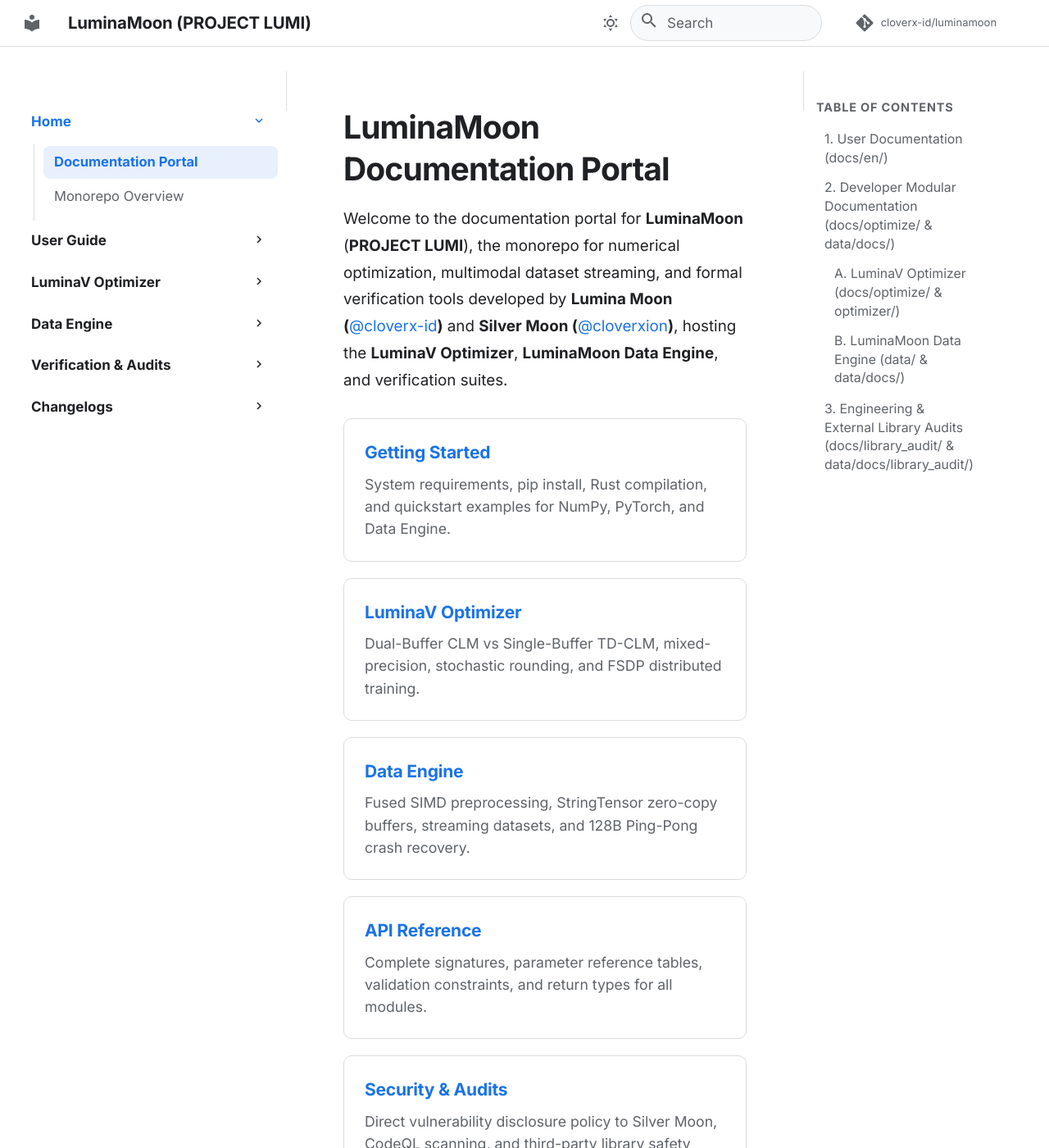
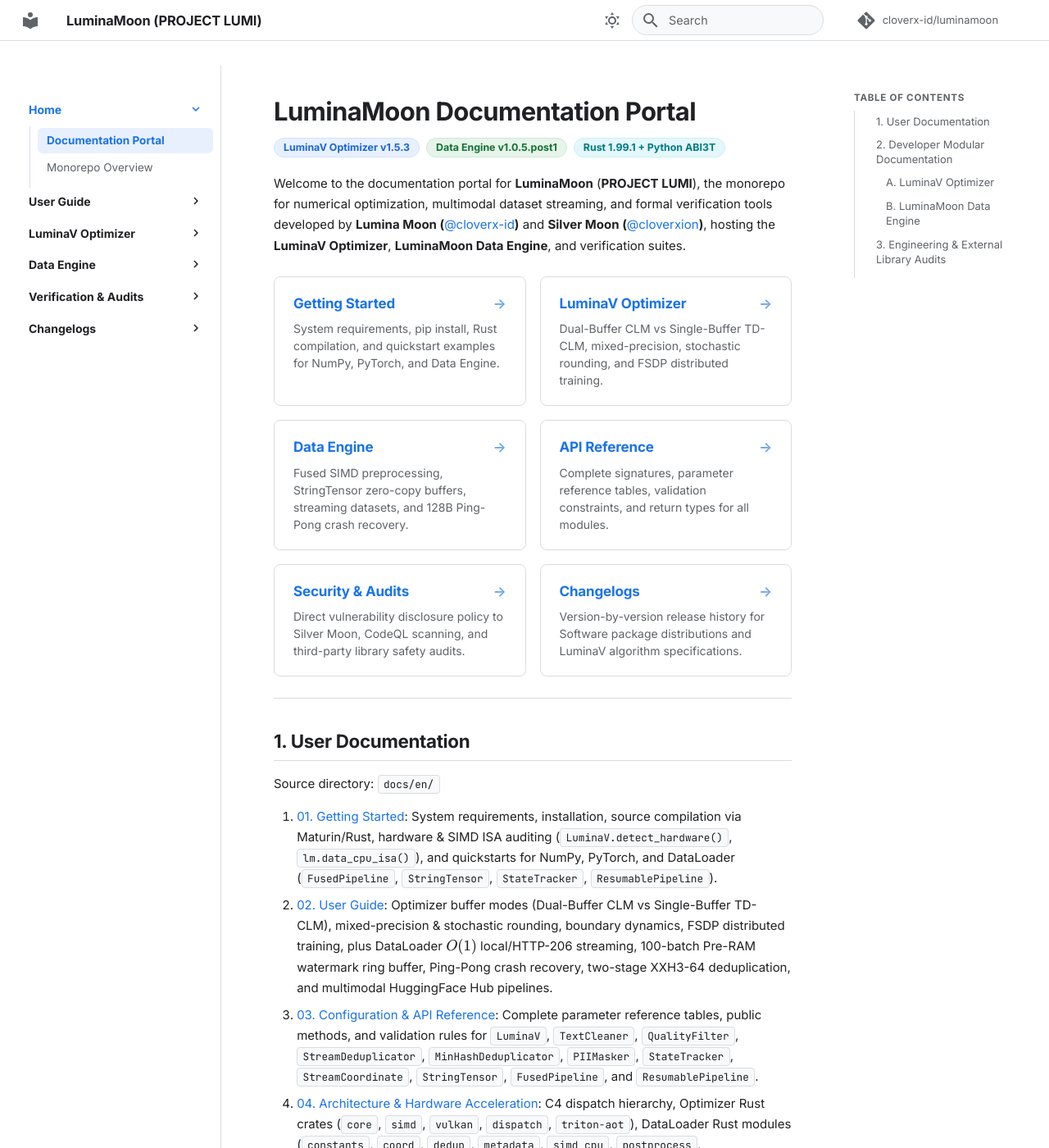
Before and after one commit to cloverx-id/luminamoon, an MkDocs documentation site: the page built from docs/README.md, in a window 1280 px wide and 1400 px high. Shown: the whole window at 82% size. Built offline with MkDocs 1.6.1 and Material for MkDocs 9.7.7, drawn with Linux system fonts in a browser that asks for light colours; comment, search, counter and statistics services are not loaded; some of the changed text lies outside the part shown.

Commit message:
style(docs): calibrate typography scale and enhance documentation portal UI/UX

```diff
--- a/docs/README.md
+++ b/docs/README.md
@@ -1,4 +1,10 @@
 # LuminaMoon Documentation Portal
+
+<div class="portal-badges">
+  <span class="pill-badge">LuminaV Optimizer v1.5.3</span>
+  <span class="pill-badge pill-badge-green">Data Engine v1.0.5.post1</span>
+  <span class="pill-badge pill-badge-cyan">Rust 1.99.1 + Python ABI3T</span>
+</div>
 
 Welcome to the documentation portal for **LuminaMoon** (**PROJECT LUMI**), the monorepo for numerical optimization, multimodal dataset streaming, and formal verification tools developed by **Lumina Moon ([@cloverx-id](https://github.com/cloverx-id))** and **Silver Moon ([@cloverxion](https://github.com/cloverxion))**, hosting the **LuminaV Optimizer**, **LuminaMoon Data Engine**, and verification suites.
 
@@ -31,7 +37,9 @@
 
 ---
 
-## 1. User Documentation (`docs/en/`)
+## 1. User Documentation
+
+Source directory: `docs/en/`
 
 1. **[01. Getting Started](en/01_getting_started.md)**: System requirements, installation, source compilation via Maturin/Rust, hardware & SIMD ISA auditing (`LuminaV.detect_hardware()`, `lm.data_cpu_isa()`), and quickstarts for NumPy, PyTorch, and DataLoader (`FusedPipeline`, `StringTensor`, `StateTracker`, `ResumablePipeline`).
 2. **[02. User Guide](en/02_user_guide.md)**: Optimizer buffer modes (Dual-Buffer CLM vs Single-Buffer TD-CLM), mixed-precision & stochastic rounding, boundary dynamics, FSDP distributed training, plus DataLoader $O(1)$ local/HTTP-206 streaming, 100-batch Pre-RAM watermark ring buffer, Ping-Pong crash recovery, two-stage XXH3-64 deduplication, and multimodal HuggingFace Hub pipelines.
@@ -40,11 +48,13 @@
 
 ---
 
-## 2. Developer Modular Documentation (`docs/optimize/` & `data/docs/`)
+## 2. Developer Modular Documentation
 
-Deep technical documentation for systems engineers, kernel writers, and library developers:
+Deep technical documentation for systems engineers, kernel writers, and library developers (`docs/optimize/` & `data/docs/`):
 
-### A. LuminaV Optimizer (`docs/optimize/` & `optimizer/`)
+### A. LuminaV Optimizer
+Source directories: `docs/optimize/` & `optimizer/`
+
 - **[LuminaV Optimizer Overview & User Guide (`optimizer/README.md`)](optimize/standalone_guide.md)**
 - **[Developer Optimizer Index (`docs/optimize/README.md`)](optimize/README.md)**
 - **[01. Core & Math](optimize/core/README.md)**: CLM, TD-CLM temporal difference, PRNG stochastic rounding, and bias correction.
@@ -55,7 +65,9 @@
 - **[06. Python FFI & PyO3 Bridge](optimize/python_ffi/README.md)**: PyO3 GIL release (`py.detach()`), anti-aliasing safety, and NumPy buffer protocols.
 - **[07. Python Runtime & GPU Mixin](optimize/python_runtime/README.md)**: `LuminaV` class, `constants.py`, Triton JIT kernels, FSDP synchronization, and state checkpointing.
 
-### B. LuminaMoon Data Engine (`data/` & `data/docs/`)
+### B. LuminaMoon Data Engine
+Source directories: `data/` & `data/docs/`
+
 - **[LuminaMoon Data Engine Overview & User Guide (`data/README.md`)](dataloader/standalone_guide.md)**
 - **[Data Engine Standalone Portal (`data/docs/README.md`)](dataloader/README.md)**
 - **[Developer Data Engine Index (`data/docs/README.md`)](dataloader/README.md)**
@@ -69,7 +81,9 @@
 
 ---
 
-## 3. Engineering & External Library Audits (`docs/library_audit/` & `data/docs/library_audit/`)
+## 3. Engineering & External Library Audits
+
+Source directories: `docs/library_audit/` & `data/docs/library_audit/`
 
 - **[Optimizer Library Audit Suite (`docs/library_audit/`)](library_audit/README.md)**: Technical verification and ABI compliance audits for Rust 1.99.1 toolchain, PyO3/Maturin, PyTorch 2.14.1, Triton JIT 3.8.0, CUDA/ROCm, and Vulkan Ash compute pipeline.
 - **[Data Engine Standalone Library Audit Suite (`data/docs/library_audit/`)](library_audit/README.md)**: Technical verification and codebase adaptations for Rust 1.99.1 / Edition 2024, `pyo3 0.30.1` (`abi3t`), Apache Arrow/Parquet/IPC `60.0.0`, `rayon 1.12.0`, `xxhash-rust 0.8.19` (`xxh3`), `crc32fast 1.5.2`, `hashbrown 0.17.1`, `parking_lot 0.12.5`, `serde 1.0.229`, and HuggingFace Hub API protocols.
--- a/docs/stylesheets/extra.css
+++ b/docs/stylesheets/extra.css
@@ -33,7 +33,7 @@
   --g-active-pill-fg: #1a73e8;
   --g-border-color: #dadce0;
   --g-header-bg: rgba(255, 255, 255, 0.96);
-  --g-card-hover-shadow: 0 4px 16px rgba(60, 64, 67, 0.12);
+  --g-card-hover-shadow: 0 4px 14px rgba(60, 64, 67, 0.1);
 
   --g-badge-blue-bg: #e8f0fe;
   --g-badge-blue-fg: #1967d2;
@@ -78,7 +78,7 @@
   --g-active-pill-fg: #8ab4f8;
   --g-border-color: #3c4043;
   --g-header-bg: rgba(19, 19, 20, 0.96);
-  --g-card-hover-shadow: 0 6px 20px rgba(0, 0, 0, 0.35);
+  --g-card-hover-shadow: 0 6px 18px rgba(0, 0, 0, 0.32);
 
   --g-badge-blue-bg: rgba(138, 180, 248, 0.15);
   --g-badge-blue-fg: #8ab4f8;
@@ -111,15 +111,18 @@
 
 @media screen and (min-width: 76.25em) {
   .md-sidebar--primary {
-    width: 17.5rem;
+    width: 13.5rem;
+    min-height: calc(100vh - 2.4rem);
+    border-right: 1px solid var(--g-border-color);
+    background-color: var(--md-default-bg-color);
   }
 
   .md-sidebar--primary .md-sidebar__inner {
-    padding: 0.6rem 0.5rem 2rem 0.6rem;
+    padding: 0.5rem 0.45rem 2rem 0.55rem;
   }
 
   .md-sidebar--secondary {
-    width: 15rem;
+    width: 12.5rem;
   }
 }
 
@@ -166,12 +169,12 @@
 }
 
 .md-header__inner {
-  padding: 0 0.75rem;
+  padding: 0 0.65rem;
 }
 
 .md-header__title {
   font-weight: 600;
-  font-size: 1.02rem;
+  font-size: 0.82rem;
   letter-spacing: -0.01em;
   color: var(--md-default-fg-color) !important;
 }
@@ -189,8 +192,8 @@
 .md-search__form {
   background-color: var(--g-surface-secondary) !important;
   border: 1px solid var(--g-border-color);
-  border-radius: 24px !important;
-  height: 2.2rem;
+  border-radius: 20px !important;
+  height: 1.85rem;
   transition: border-color 0.2s ease, box-shadow 0.2s ease;
 }
 
@@ -200,7 +203,7 @@
 
 .md-search__input {
   color: var(--md-default-fg-color) !important;
-  font-size: 0.85rem;
+  font-size: 0.72rem;
 }
 
 .md-search__input::placeholder,
@@ -208,18 +211,9 @@
   color: var(--md-default-fg-color--light) !important;
 }
 
-.md-sidebar--primary {
-  border-right: 1px solid var(--g-border-color);
-  background-color: var(--md-default-bg-color);
-}
-
-.md-sidebar--secondary {
-  border-left: 1px solid var(--g-border-color);
-}
-
 .md-nav {
-  font-size: 0.84rem;
-  line-height: 1.45;
+  font-size: 0.68rem;
+  line-height: 1.4;
 }
 
 .md-nav--primary > .md-nav__title {
@@ -232,13 +226,13 @@
 }
 
 .md-nav--primary > .md-nav__list > .md-nav__item--nested > .md-nav__link {
-  font-size: 0.85rem;
+  font-size: 0.7rem;
   font-weight: 600;
   color: var(--md-default-fg-color) !important;
   background-color: transparent !important;
-  padding: 0.5rem 0.7rem;
-  margin: 0.15rem 0;
-  border-radius: 8px;
+  padding: 0.38rem 0.6rem;
+  margin: 0.1rem 0;
+  border-radius: 6px;
   cursor: pointer;
   transition: background-color 0.15s ease, color 0.15s ease;
 }
@@ -253,20 +247,20 @@
 }
 
 .md-nav--primary .md-nav[data-md-level="1"] > .md-nav__list {
-  margin-left: 0.85rem;
-  padding-left: 0.55rem;
+  margin-left: 0.65rem;
+  padding-left: 0.45rem;
   border-left: 1px solid var(--g-border-color);
-  margin-top: 0.1rem;
-  margin-bottom: 0.35rem;
+  margin-top: 0.08rem;
+  margin-bottom: 0.25rem;
 }
 
 .md-nav--primary .md-nav[data-md-level="1"] a.md-nav__link {
-  font-size: 0.825rem;
+  font-size: 0.675rem;
   font-weight: 400;
   color: var(--md-default-fg-color--light);
-  padding: 0.4rem 0.65rem;
-  margin: 0.1rem 0;
-  border-radius: 8px;
+  padding: 0.32rem 0.55rem;
+  margin: 0.06rem 0;
+  border-radius: 6px;
   transition: background-color 0.15s ease, color 0.15s ease;
 }
 
@@ -282,22 +276,42 @@
 }
 
 .md-sidebar--secondary .md-nav__title {
-  font-size: 0.72rem;
+  font-size: 0.58rem;
   font-weight: 700;
   text-transform: uppercase;
   letter-spacing: 0.06em;
   color: var(--md-default-fg-color--light);
   background: transparent !important;
   box-shadow: none !important;
-  padding: 0.5rem 0.75rem;
+  padding: 0.35rem 0.6rem;
+}
+
+.md-nav--secondary > .md-nav__list {
+  border-left: 1px solid var(--g-border-color);
+  margin-left: 0.6rem;
+  padding-left: 0;
+}
+
+.md-nav--secondary .md-nav,
+.md-nav--secondary .md-nav .md-nav__list,
+.md-nav--secondary .md-nav__item {
+  margin-left: 0;
+  padding-left: 0;
 }
 
 .md-sidebar--secondary .md-nav__link {
-  border-radius: 6px;
-  margin: 0.06rem 0;
-  padding: 0.3rem 0.65rem;
-  font-size: 0.79rem;
+  border-radius: 0 5px 5px 0;
+  margin: 0.04rem 0 0.04rem -1px;
+  padding: 0.24rem 0.5rem 0.24rem 0.65rem;
+  border-left: 2px solid transparent;
+  font-size: 0.65rem;
+  line-height: 1.38;
   color: var(--md-default-fg-color--light);
+  transition: color 0.15s ease, background-color 0.15s ease, border-color 0.15s ease;
+}
+
+.md-nav--secondary .md-nav .md-nav__link {
+  padding-left: 1.25rem;
 }
 
 .md-sidebar--secondary .md-nav__link:hover {
@@ -308,43 +322,71 @@
 .md-sidebar--secondary .md-nav__link--active {
   color: var(--g-active-pill-fg) !important;
   font-weight: 600;
-  background-color: transparent !important;
+  border-left-color: var(--md-primary-fg-color) !important;
+  background-color: var(--g-active-pill-bg) !important;
+}
+
+.md-path {
+  margin-bottom: 0.35rem;
+  padding: 0;
+}
+
+.md-path__list {
+  font-size: 0.65rem;
+  color: var(--md-default-fg-color--light);
+}
+
+.md-path__link {
+  color: var(--md-default-fg-color--light) !important;
+  font-weight: 500;
+}
+
+.md-path__link:hover {
+  color: var(--md-primary-fg-color) !important;
 }
 
 .md-content__inner {
-  max-width: 54rem;
+  max-width: 48rem;
   margin: 0 auto;
-  padding: 1.75rem 2.25rem 3.5rem;
+  padding: 1.4rem 2rem 3rem;
 }
 
 .md-typeset {
-  font-size: 0.94rem;
-  line-height: 1.74;
+  font-size: 0.75rem;
+  line-height: 1.68;
   color: var(--md-default-fg-color);
 }
 
 .md-typeset h1 {
   font-weight: 700;
-  font-size: 1.95rem;
-  letter-spacing: -0.022em;
+  font-size: 1.55rem;
+  letter-spacing: -0.02em;
   color: var(--md-default-fg-color);
-  margin-bottom: 1rem;
+  margin-bottom: 0.85rem;
 }
 
 .md-typeset h2 {
   font-weight: 600;
-  font-size: 1.4rem;
+  font-size: 1.12rem;
   letter-spacing: -0.015em;
-  padding-bottom: 0.4rem;
+  padding-bottom: 0.35rem;
   border-bottom: 1px solid var(--g-border-color);
-  margin-top: 2.1rem;
+  margin-top: 1.8rem;
+  margin-bottom: 0.75rem;
 }
 
 .md-typeset h3 {
   font-weight: 600;
-  font-size: 1.14rem;
+  font-size: 0.92rem;
   letter-spacing: -0.01em;
-  margin-top: 1.5rem;
+  margin-top: 1.25rem;
+  margin-bottom: 0.45rem;
+}
+
+.md-typeset h4 {
+  font-weight: 600;
+  font-size: 0.8rem;
+  margin-top: 1rem;
 }
 
 .md-typeset a {
@@ -360,16 +402,16 @@
 .md-typeset code {
   background-color: var(--g-surface-secondary);
   border: 1px solid var(--g-border-color);
-  border-radius: 5px;
-  padding: 0.12rem 0.38rem;
-  font-size: 0.84em;
+  border-radius: 4px;
+  padding: 0.1rem 0.32rem;
+  font-size: 0.85em;
 }
 
 .md-typeset pre > code {
   border: none;
-  padding: 1rem 1.2rem;
-  font-size: 0.84rem;
-  line-height: 1.6;
+  padding: 0.85rem 1rem;
+  font-size: 0.68rem;
+  line-height: 1.55;
 }
 
 .md-typeset .highlight,
@@ -385,7 +427,7 @@
   overflow: hidden;
   box-shadow: none;
   border: 1px solid var(--g-border-color);
-  font-size: 0.86rem;
+  font-size: 0.72rem;
 }
 
 .md-typeset table:not([class]) th {
@@ -406,26 +448,33 @@
   border-left-width: 4px;
   border-radius: 8px;
   box-shadow: none;
+  font-size: 0.73rem;
 }
 
 .md-typeset div.arithmatex {
   overflow-x: auto;
   overflow-y: hidden;
-  padding: 0.65rem 0;
+  padding: 0.5rem 0;
+}
+
+.portal-badges {
+  display: flex;
+  flex-wrap: wrap;
+  gap: 0.4rem;
+  margin-top: -0.25rem;
+  margin-bottom: 0.95rem;
 }
 
 .pill-badge {
   display: inline-block;
-  padding: 0.18rem 0.6rem;
-  font-size: 0.74rem;
+  padding: 0.14rem 0.55rem;
+  font-size: 0.62rem;
   font-weight: 600;
-  line-height: 1.25;
+  line-height: 1.3;
   border-radius: 9999px;
   background-color: var(--g-badge-blue-bg);
   color: var(--g-badge-blue-fg);
   border: 1px solid var(--g-badge-blue-border);
-  margin-right: 0.35rem;
-  margin-bottom: 0.25rem;
   vertical-align: middle;
 }
 
@@ -443,14 +492,14 @@
 
 .friendly-grid {
   display: grid;
-  grid-template-columns: repeat(auto-fit, minmax(260px, 1fr));
-  gap: 1rem;
-  margin: 1.5rem 0;
+  grid-template-columns: repeat(auto-fit, minmax(220px, 1fr));
+  gap: 0.85rem;
+  margin: 1.25rem 0;
 }
 
 .friendly-card {
-  padding: 1.25rem;
-  border-radius: 10px;
+  padding: 1rem 1.15rem;
+  border-radius: 8px;
   border: 1px solid var(--g-border-color);
   background-color: var(--md-card-bg-color);
   transition: transform 0.18s ease, box-shadow 0.18s ease, border-color 0.18s ease;
@@ -467,18 +516,33 @@
 }
 
 .friendly-card h3 {
-  margin-top: 0;
-  margin-bottom: 0.45rem;
-  font-size: 1.05rem;
+  margin-top: 0 !important;
+  margin-bottom: 0.35rem !important;
+  font-size: 0.85rem;
   font-weight: 600;
   color: var(--md-primary-fg-color);
+  display: flex;
+  align-items: center;
+  justify-content: space-between;
+}
+
+.friendly-card h3::after {
+  content: "\2192";
+  font-size: 0.85rem;
+  opacity: 0.65;
+  transition: transform 0.18s ease, opacity 0.18s ease;
+}
+
+.friendly-card:hover h3::after {
+  transform: translateX(3px);
+  opacity: 1;
 }
 
 .friendly-card p {
-  margin: 0;
-  font-size: 0.88rem;
+  margin: 0 !important;
+  font-size: 0.7rem;
   color: var(--md-default-fg-color--light);
-  line-height: 1.55;
+  line-height: 1.5;
 }
 
 .md-top {
@@ -488,4 +552,5 @@
   box-shadow: var(--g-card-hover-shadow);
   transition: opacity 0.25s, transform 0.25s;
   border-radius: 9999px;
+  font-size: 0.7rem;
 }
--- a/mkdocs.yml
+++ b/mkdocs.yml
@@ -34,6 +34,7 @@
     - navigation.instant
     - navigation.instant.progress
     - navigation.tracking
+    - navigation.path
     - navigation.top
     - navigation.footer
     - toc.follow
@@ -89,14 +90,9 @@
   - javascripts/mathjax.js
   - https://unpkg.com/mathjax@3/es5/tex-mml-chtml.js
 
-
-
 extra:
-
   analytics:
-
     provider: google
-
     property: G-QLVX6R3S88
 
 nav:
```
